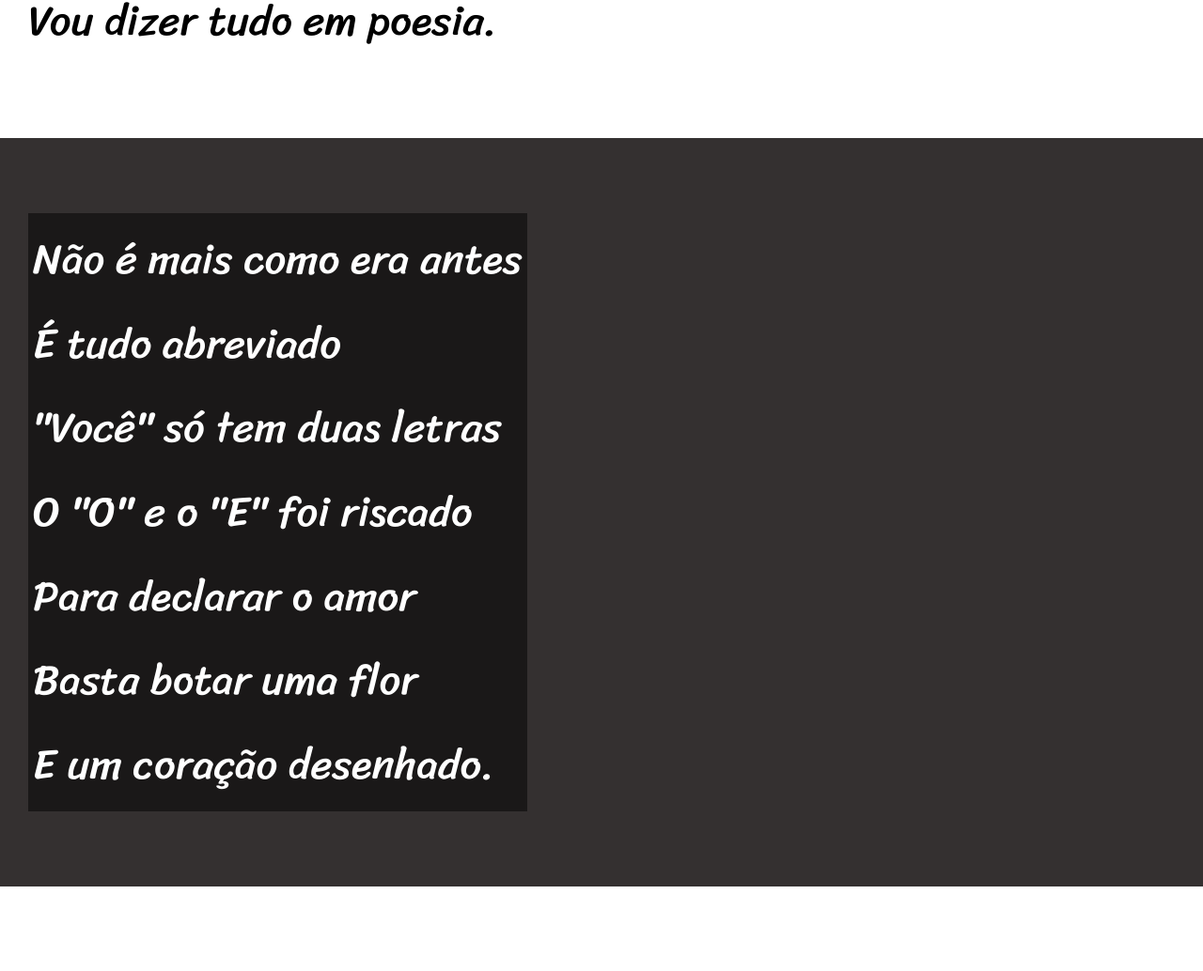
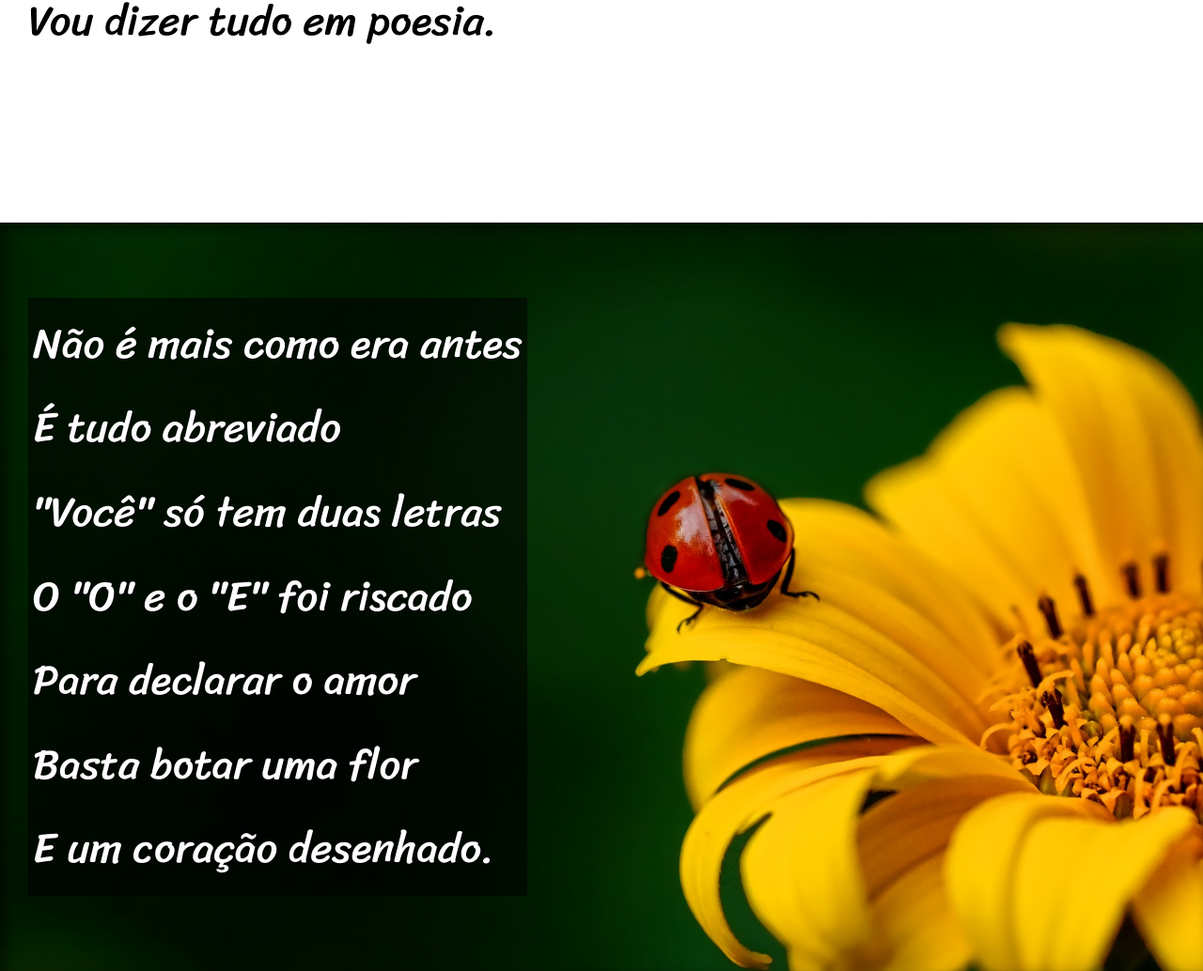
Before and after one commit to carlos-salvio/HTML5-CSS3, a plain HTML site: page Desafios/d012/index.html in a window 1280 px wide. Shown: the part 900-1934 px from the top of the page at 94% size. Drawn offline with Linux system fonts and the light colour scheme.

Commit message:
Finalizei o Projeto-Cordel (desafio D012)

```diff
--- a/Desafios/d012/estilo/style.css
+++ b/Desafios/d012/estilo/style.css
@@ -58,6 +58,10 @@ section {
     font-size: 3.5vw;
 }
 
+section > p {
+    padding-bottom: 2em;
+}
+
 section.normal {
     background-color: white;
     color: black;
@@ -66,12 +70,25 @@ section.normal {
 section.imagem {
     background-color: rgb(52, 48, 48);
     color: white;
+    background-size: cover;
+    box-shadow: inset 6px 6px 13px 0px rgba(0, 0, 0, 0.505);
+    background-attachment: fixed;
 }
 
 section.imagem > p {
     display: inline-block;
     padding: 5px;
-    background-color: rgba(0, 0, 0, 0.507);
+    background-color: rgba(0, 0, 0, 0.555);
+    text-shadow: 1px 1px 0px black;
+}
+
+section#img01 {
+    background-image: url(../imagens/background001.jpg);
+    background-position: right center;
+}
+
+section#img02 {
+    background-image: url(../imagens/background002.jpg);
 }
 
 footer {
--- a/Desafios/d012/index.html
+++ b/Desafios/d012/index.html
@@ -29,7 +29,7 @@
         </p>
     </section>
 
-    <section class="imagem">
+    <section class="imagem" id="img01">
         <p>
             Não é mais como era antes <br>
             É tudo abreviado <br>
@@ -62,7 +62,7 @@
         </p>
     </section>
 
-    <section class="imagem">
+    <section class="imagem" id="img02">
         <p>
             Tenho saudade das cartas <br>
             Escritas com a própria mão <br>
```
